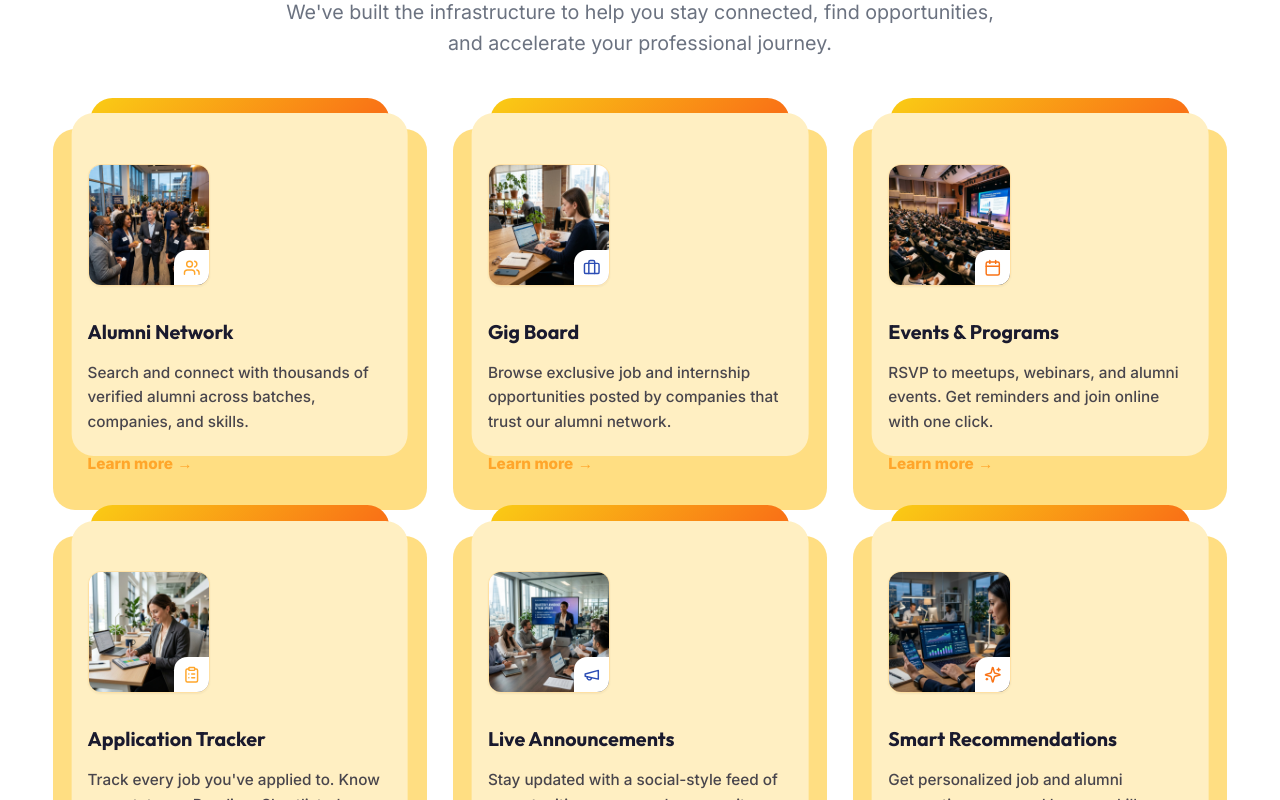
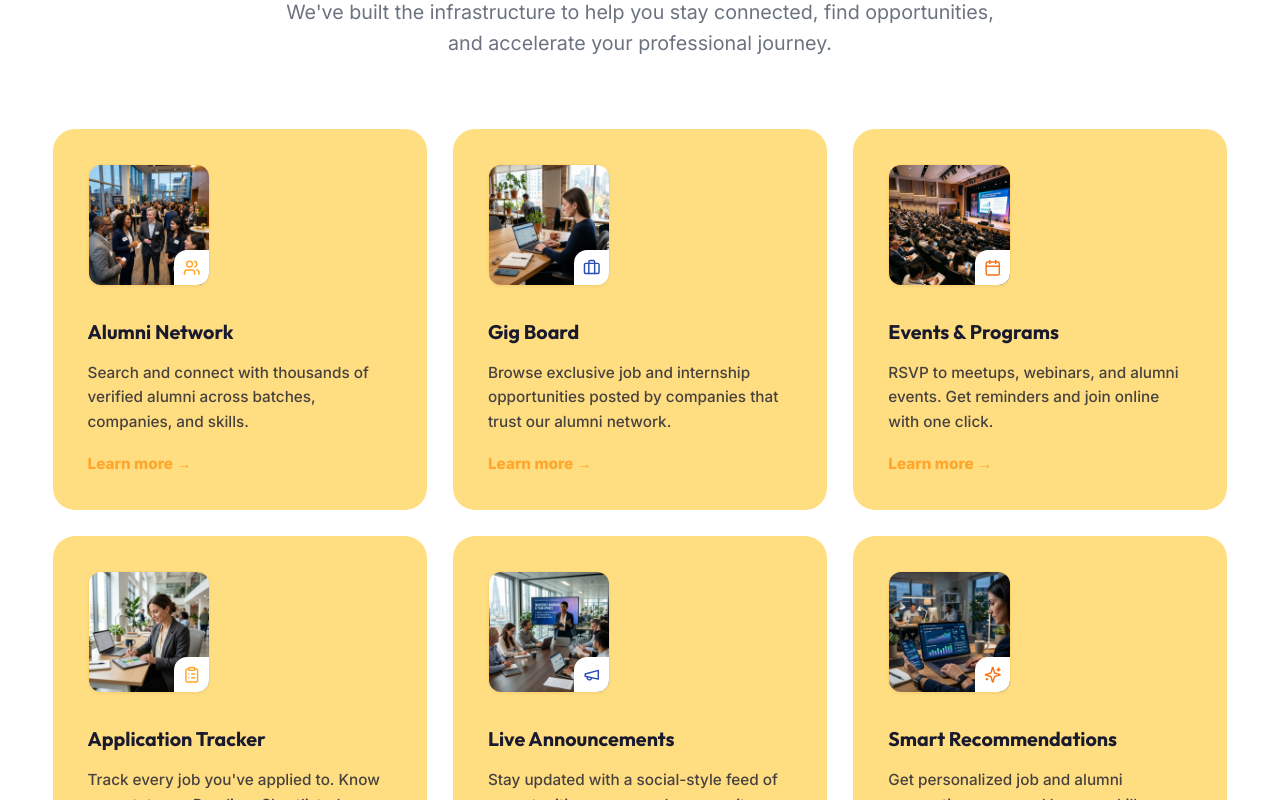
Before and after one commit to adice24/Alumnix, a Next.js app: page / in a window 1280 px wide. Shown: the part 2320-3120 px from the top of the page. Built offline with nearby package versions, Linux system fonts and the light colour scheme.

Commit message:
style: fix fan-out animation using explicit css transforms to prevent tailwind collisions

```diff
--- a/app/globals.css
+++ b/app/globals.css
@@ -79,8 +79,8 @@ body {
   background-size: 24px 24px;
 }
 
-/* Custom stacked fan-out animation for Features */
-.animated-card {
+/* Custom stacked fan-out animation exactly as requested */
+.card {
   position: relative;
   display: flex;
   align-items: center;
@@ -90,10 +90,9 @@ body {
   border-radius: 24px;
   line-height: 1.6;
   transition: all 0.48s cubic-bezier(0.23, 1, 0.32, 1);
-  z-index: 1;
 }
 
-.animated-content {
+.content {
   position: relative;
   display: flex;
   flex-direction: column;
@@ -103,17 +102,16 @@ body {
   border-radius: 22px;
   background: #FFDE82;
   transition: all 0.48s cubic-bezier(0.23, 1, 0.32, 1);
-  z-index: 1;
 }
 
-.animated-content::before {
+.content::before {
   position: absolute;
   content: "";
   top: -4%;
   left: 50%;
   width: 90%;
   height: 90%;
-  transform: translate(-50%);
+  transform: translateX(-50%);
   background: #FFEFC2;
   z-index: -1;
   transform-origin: bottom;
@@ -121,14 +119,14 @@ body {
   transition: all 0.48s cubic-bezier(0.23, 1, 0.32, 1);
 }
 
-.animated-content::after {
+.content::after {
   position: absolute;
   content: "";
   top: -8%;
   left: 50%;
   width: 80%;
   height: 80%;
-  transform: translate(-50%);
+  transform: translateX(-50%);
   background: linear-gradient(-45deg, #FFC735 0%, #F97316 50%, #FACC15 100%);
   z-index: -2;
   transform-origin: bottom;
@@ -136,19 +134,19 @@ body {
   transition: all 0.48s cubic-bezier(0.23, 1, 0.32, 1);
 }
 
-.animated-card:hover {
+.card:hover {
   transform: translate(0px, -16px);
 }
 
-.animated-card:hover .animated-content::before {
-  rotate: -8deg;
+.card:hover .content::before {
+  transform: translateX(-50%) rotate(-8deg);
   top: 0;
   width: 100%;
   height: 100%;
 }
 
-.animated-card:hover .animated-content::after {
-  rotate: 8deg;
+.card:hover .content::after {
+  transform: translateX(-50%) rotate(8deg);
   top: 0;
   width: 100%;
   height: 100%;
--- a/components/landing/FeaturesSection.tsx
+++ b/components/landing/FeaturesSection.tsx
@@ -119,17 +119,17 @@ export default function FeaturesSection() {
               transition={{ duration: 0.5, delay: i * 0.1 }}
               className="h-full"
             >
-              <div className="animated-card group relative h-full w-full">
+              <div className="card h-full w-full">
                 <Link
                   href={feature.href}
-                  className="animated-content relative flex h-full flex-col p-6 sm:p-8"
+                  className="content h-full p-6 sm:p-8"
                 >
-                  <div className="relative mb-5 h-28 w-28 overflow-hidden rounded-xl border border-brand-orange/20 shadow-sm flex-shrink-0">
+                  <div className="relative mb-5 h-28 w-28 overflow-hidden flex-shrink-0 rounded-xl border border-brand-orange/20 shadow-sm transition-transform duration-500 hover:scale-105">
                     <Image
                       src={feature.image}
                       alt={feature.title}
                       fill
-                      className="object-cover transition-transform duration-500 group-hover:scale-110"
+                      className="object-cover"
                     />
                     <div className={`absolute bottom-0 right-0 flex h-8 w-8 items-center justify-center rounded-tl-xl bg-white shadow-sm`}>
                       <feature.icon className={`h-4 w-4 ${feature.iconColor}`} />
@@ -141,8 +141,8 @@ export default function FeaturesSection() {
                   <p className={`${nunito.className} mt-3 flex-1 text-sm leading-relaxed text-brand-dark/80 font-medium z-10`}>
                     {feature.description}
                   </p>
-                  <div className={`${nunito.className} mt-4 inline-flex items-center text-sm font-extrabold text-brand-orange transition-colors group-hover:text-brand-amber z-10 hover:underline`}>
-                    Learn more <span className="ml-1 transition-transform group-hover:translate-x-1">&rarr;</span>
+                  <div className={`${nunito.className} mt-4 inline-flex items-center text-sm font-extrabold text-brand-orange transition-colors z-10 hover:text-brand-amber hover:underline`}>
+                    Learn more &rarr;
                   </div>
                 </Link>
               </div>
```
